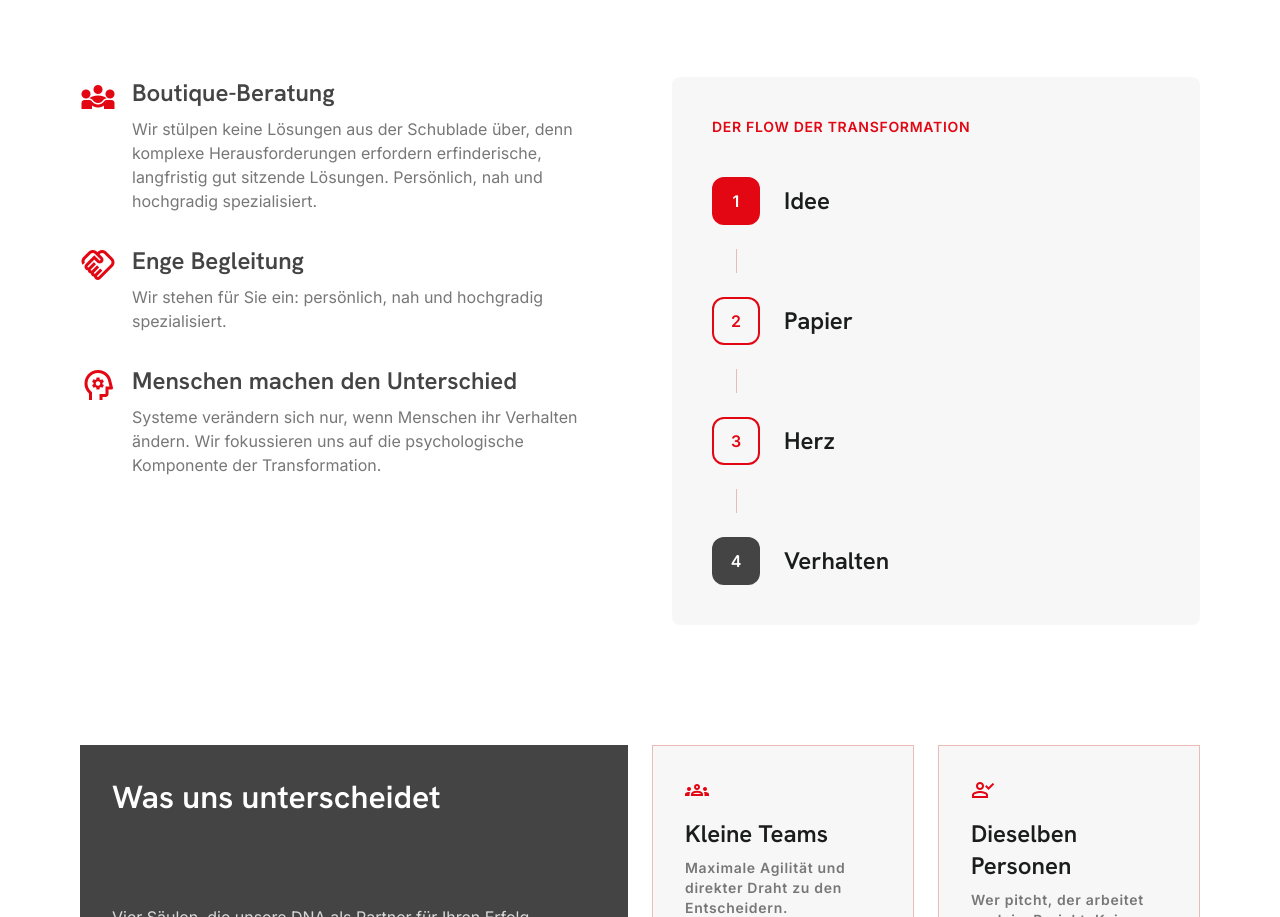
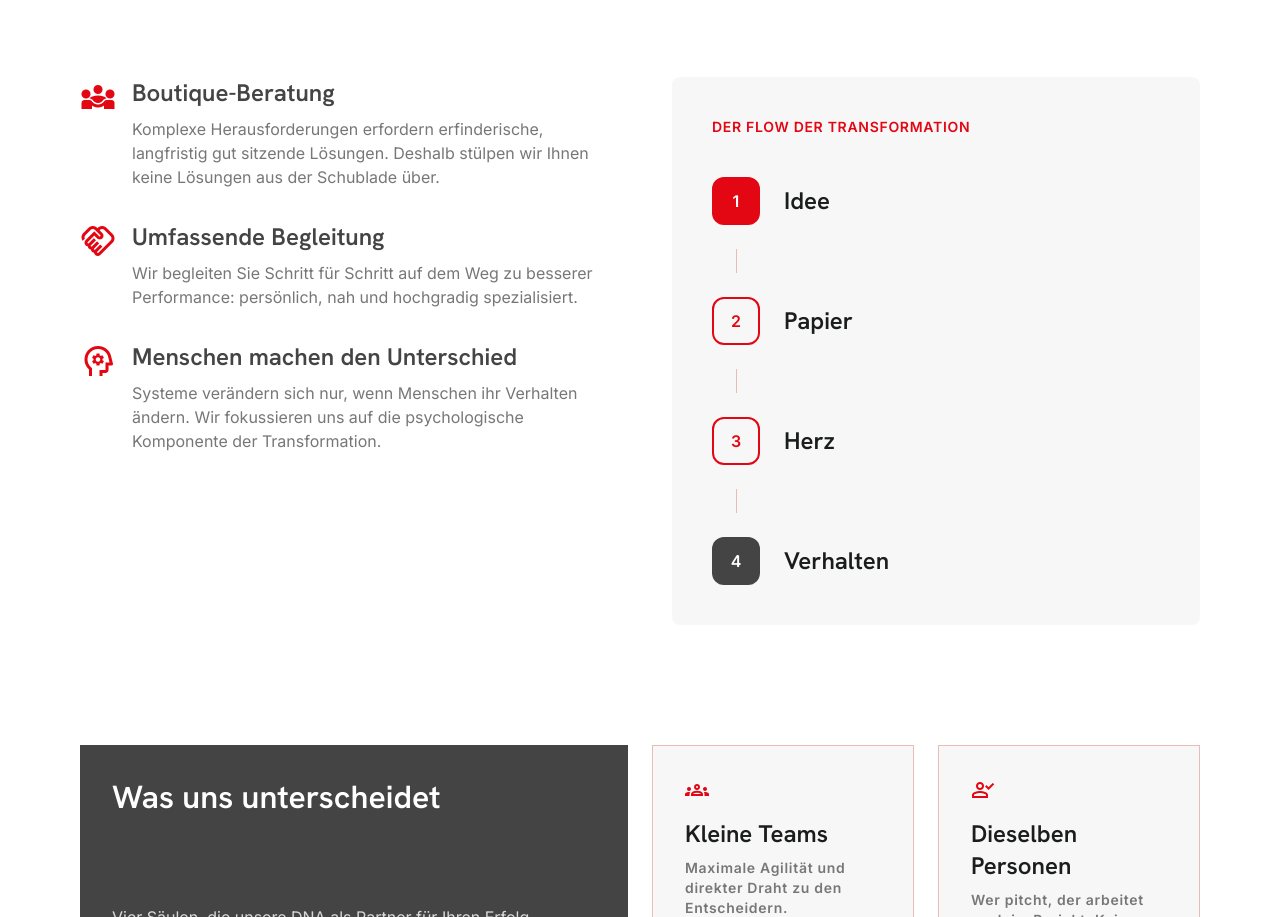
Before and after one commit to transperform/pitchbook, a plain HTML site: page index.html in a window 1280 px wide. Shown: the part 1949-2866 px from the top of the page. Drawn offline with nearby package versions, Linux system fonts and the light colour scheme.

Commit message:
Update index.html

```diff
--- a/index.html
+++ b/index.html
@@ -182,14 +182,14 @@
 <span class="material-symbols-outlined text-swiss-red text-4xl">diversity_3</span>
 <div>
 <h3 class="font-headline-sm text-headline-sm text-charcoal-dark mb-2">Boutique-Beratung</h3>
-<p class="text-charcoal-medium">Wir stülpen keine Lösungen aus der Schublade über, denn komplexe Herausforderungen erfordern erfinderische, langfristig gut sitzende Lösungen. Persönlich, nah und hochgradig spezialisiert.</p>
+<p class="text-charcoal-medium">Komplexe Herausforderungen erfordern erfinderische, langfristig gut sitzende Lösungen. Deshalb stülpen wir Ihnen keine Lösungen aus der Schublade über.</p>
 </div>
 </div>
 <div class="flex items-start gap-4">
 <span class="material-symbols-outlined text-swiss-red text-4xl">handshake</span>
 <div>
-<h3 class="font-headline-sm text-headline-sm text-charcoal-dark mb-2">Enge Begleitung</h3>
-<p class="text-charcoal-medium">Wir stehen für Sie ein: persönlich, nah und hochgradig spezialisiert.</p>
+<h3 class="font-headline-sm text-headline-sm text-charcoal-dark mb-2">Umfassende Begleitung</h3>
+<p class="text-charcoal-medium">Wir begleiten Sie Schritt für Schritt auf dem Weg zu besserer Performance: persönlich, nah und hochgradig spezialisiert.</p>
 </div>
 </div>
 <div class="flex items-start gap-4">
```
